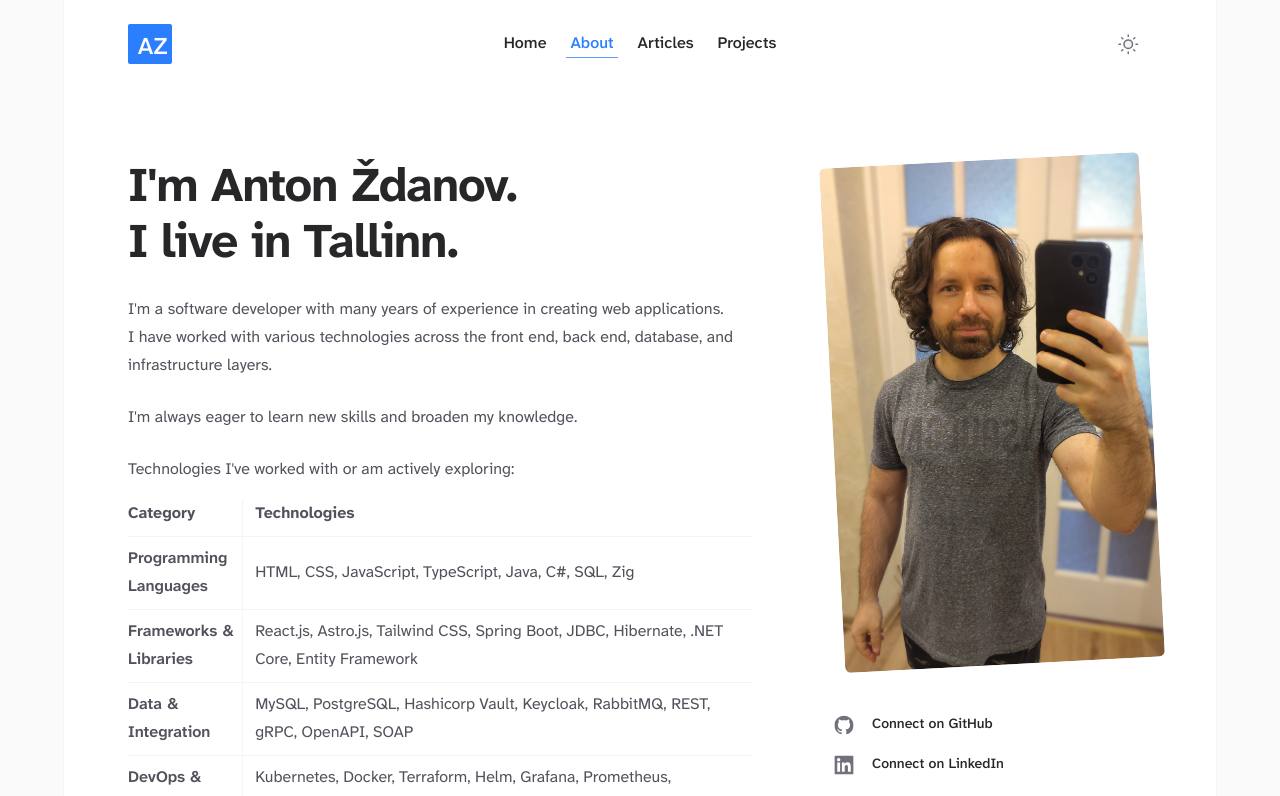
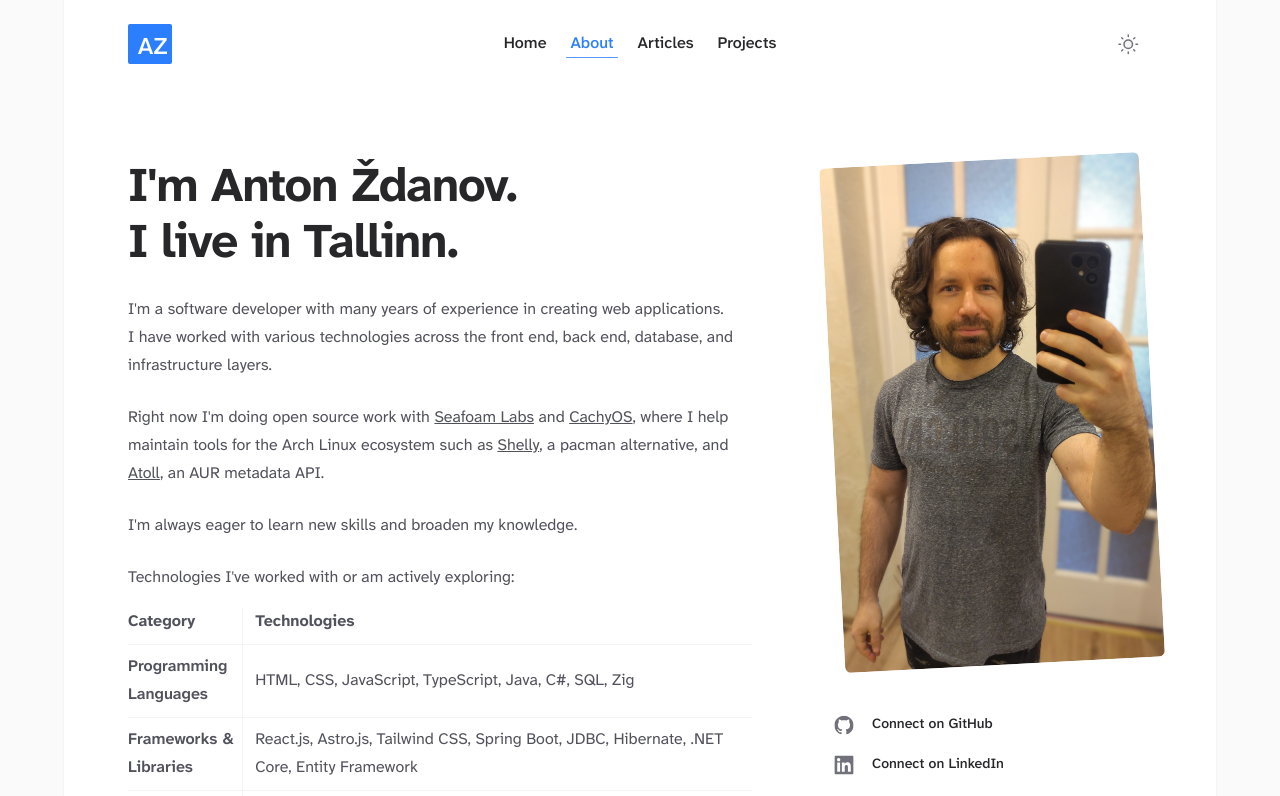
Before and after one commit to azdanov/azdanov-web, a Next.js app: page /about in a window 1280 px wide. Shown: the top 796 px of the page. Built offline with nearby package versions, Linux system fonts and the light colour scheme; no server answers.

Commit message:
Add current open source work to the about page
Names the maintainership with Seafoam Labs and CachyOS, linking Shelly and Atoll, and mentions it in the page description too.

```diff
--- a/src/app/about/page.tsx
+++ b/src/app/about/page.tsx
@@ -12,7 +12,7 @@ import portraitImage from "@/images/portrait.jpg";
 export const metadata: Metadata = {
   title: "About",
   description:
-    "I'm Anton Ždanov. I live in Tallinn. I'm a software developer, and I'm passionate about building products that make people's lives better.",
+    "I'm Anton Ždanov. I live in Tallinn. I'm a software developer, and I'm passionate about building products that make people's lives better. These days I do open source work with Seafoam Labs and CachyOS.",
 };
 
 export default function About() {
@@ -78,6 +78,46 @@ export default function About() {
                 creating web applications. <br /> I have worked with various
                 technologies across the front end, back end, database, and
                 infrastructure layers.
+              </p>
+              <p>
+                Right now I'm doing open source work with{" "}
+                <a
+                  className="underline"
+                  href="https://www.seafoam-labs.org/about/"
+                  target="_blank"
+                  rel="noopener noreferrer"
+                >
+                  Seafoam Labs
+                </a>{" "}
+                and{" "}
+                <a
+                  className="underline"
+                  href="https://cachyos.org/about/"
+                  target="_blank"
+                  rel="noopener noreferrer"
+                >
+                  CachyOS
+                </a>
+                , where I help maintain tools for the Arch Linux ecosystem such
+                as{" "}
+                <a
+                  className="underline"
+                  href="https://github.com/Seafoam-Labs/Shelly-ALPM"
+                  target="_blank"
+                  rel="noopener noreferrer"
+                >
+                  Shelly
+                </a>
+                , a pacman alternative, and{" "}
+                <a
+                  className="underline"
+                  href="https://github.com/Seafoam-Labs/Atoll"
+                  target="_blank"
+                  rel="noopener noreferrer"
+                >
+                  Atoll
+                </a>
+                , an AUR metadata API.
               </p>
               <p>
                 I'm always eager to learn new skills and broaden my knowledge.
```
